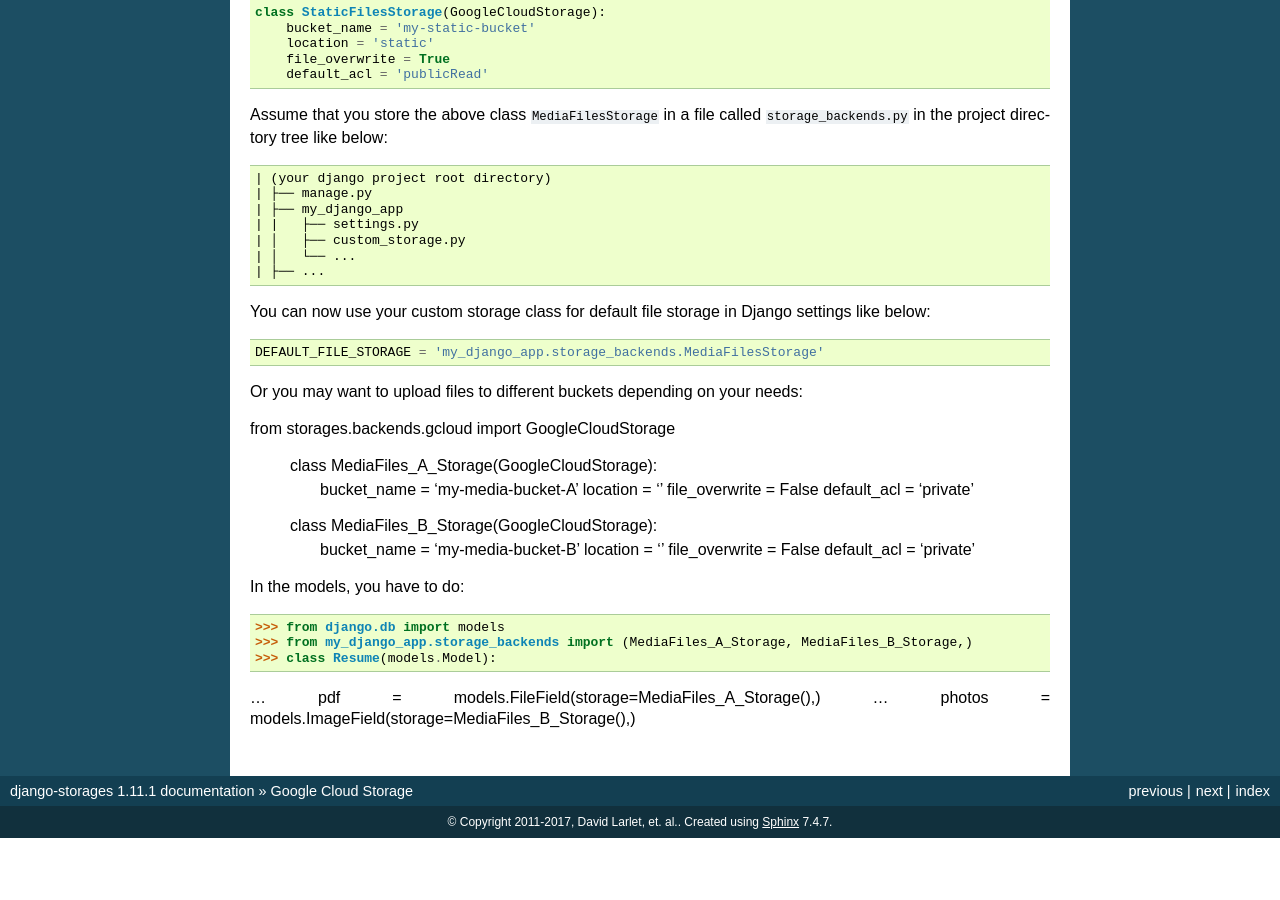
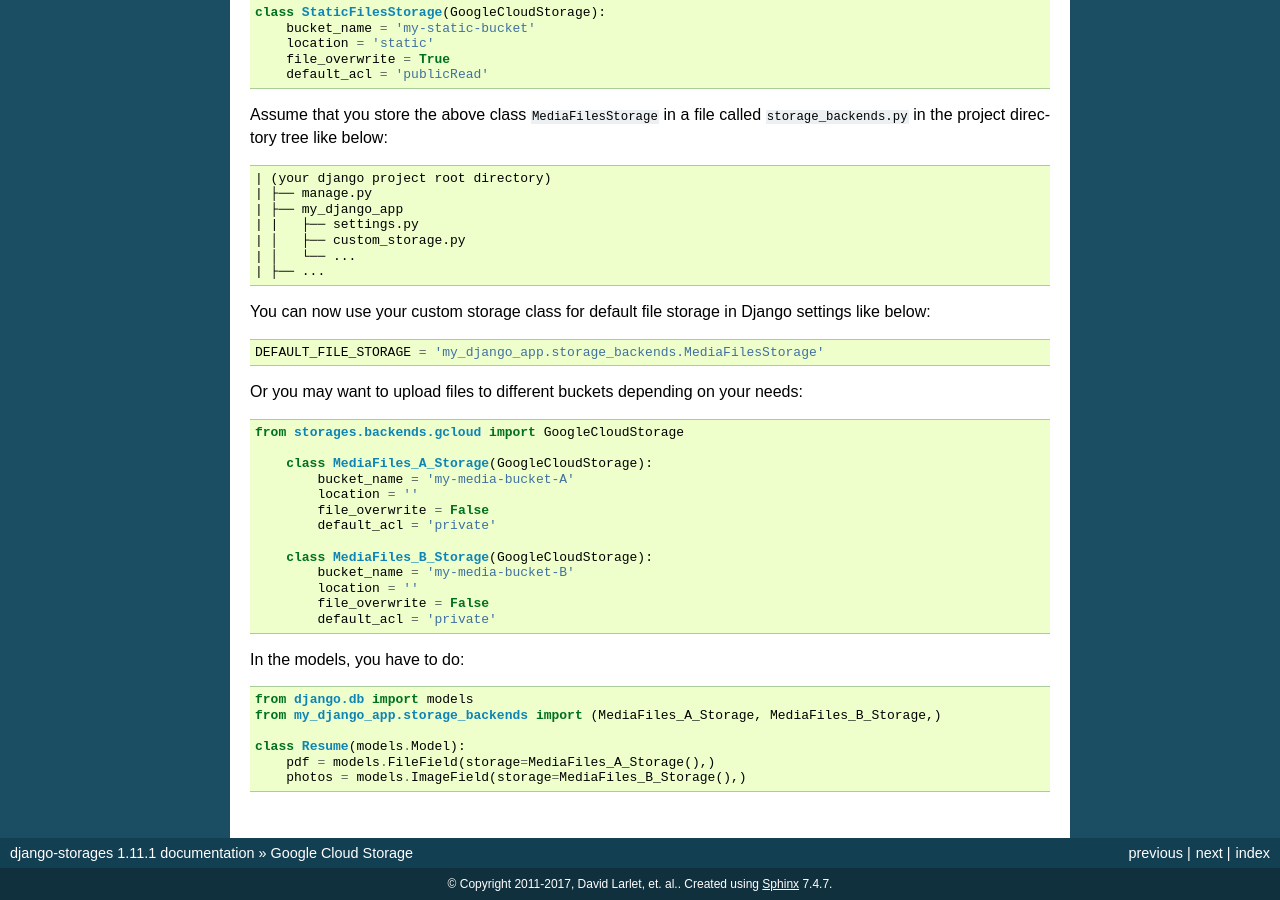
Before and after one commit to jschneier/django-storages, a Sphinx documentation site: the page built from docs/backends/gcloud.rst, in a window 1280 px wide and 900 px high, scrolled down 5068 px. Built offline with Sphinx 7.4.7, drawn with Linux system fonts in a browser that asks for light colours; before the commit the page ends 5906 px from its top, so only the background shows below that.

Commit message:
Correcting format errors
Correcting format errors for the documentation

```diff
--- a/docs/backends/gcloud.rst
+++ b/docs/backends/gcloud.rst
@@ -306,24 +306,25 @@ You can now use your custom storage class for default file storage in Django set
 
 Or you may want to upload files to different buckets depending on your needs::
 
-from storages.backends.gcloud import GoogleCloudStorage
+    from storages.backends.gcloud import GoogleCloudStorage
 
-    class MediaFiles_A_Storage(GoogleCloudStorage):
-        bucket_name = 'my-media-bucket-A'
-        location = ''
-        file_overwrite = False
-        default_acl = 'private'
+        class MediaFiles_A_Storage(GoogleCloudStorage):
+            bucket_name = 'my-media-bucket-A'
+            location = ''
+            file_overwrite = False
+            default_acl = 'private'
 
-    class MediaFiles_B_Storage(GoogleCloudStorage):
-        bucket_name = 'my-media-bucket-B'
-        location = ''
-        file_overwrite = False
-        default_acl = 'private'
+        class MediaFiles_B_Storage(GoogleCloudStorage):
+            bucket_name = 'my-media-bucket-B'
+            location = ''
+            file_overwrite = False
+            default_acl = 'private'
 
 In the models, you have to do::
 
->>> from django.db import models
->>> from my_django_app.storage_backends import (MediaFiles_A_Storage, MediaFiles_B_Storage,)
->>> class Resume(models.Model):
-...     pdf = models.FileField(storage=MediaFiles_A_Storage(),)
-...     photos = models.ImageField(storage=MediaFiles_B_Storage(),)
+    from django.db import models
+    from my_django_app.storage_backends import (MediaFiles_A_Storage, MediaFiles_B_Storage,)
+
+    class Resume(models.Model):
+        pdf = models.FileField(storage=MediaFiles_A_Storage(),)
+        photos = models.ImageField(storage=MediaFiles_B_Storage(),)
```
